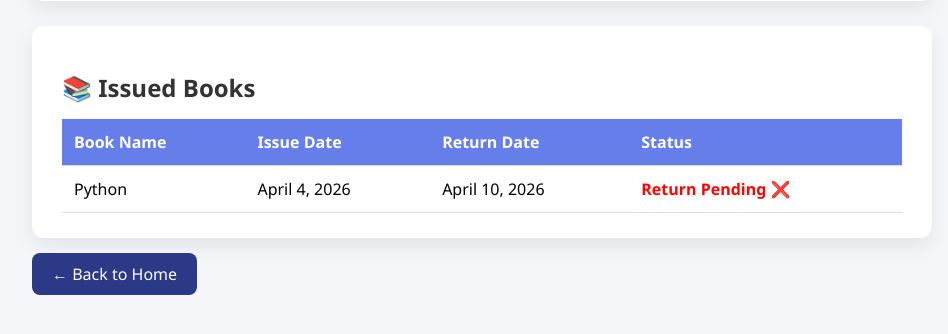
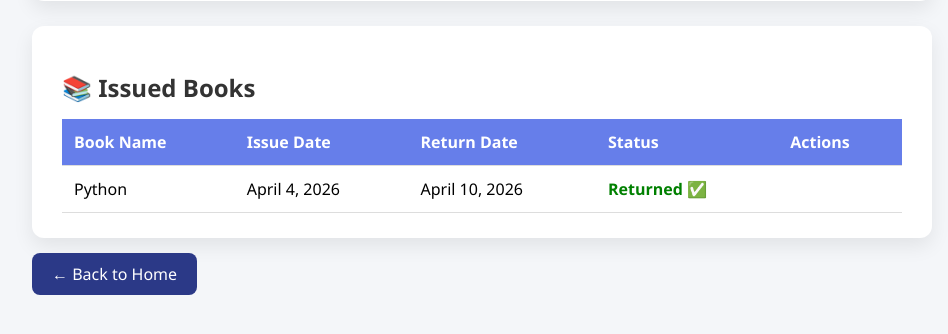
Before and after one commit to TridevSharma1/Liberary_System, a Django app: page /student/1/ in a window 1280 px wide. Shown: the part 287-621 px from the top of the page, without its empty margins (158-1106 px from the left). Run offline with Django 5.2, Linux system fonts and the light colour scheme; data comes from the database, SQL or seed files in the repository; both versions use the stored data as it was after the commit.

Commit message:
Action That Book iS Returned

```diff
--- a/library_project/library_app/models.py
+++ b/library_project/library_app/models.py
@@ -41,6 +41,7 @@
     book = models.ForeignKey(Book, on_delete=models.CASCADE)
     issue_date = models.DateField(auto_now_add=True)
     return_date = models.DateField(null=True, blank=True)
+    is_returned = models.BooleanField(default=False)
 
     def __str__(self):
         return f"{self.student} - {self.book}"
--- a/library_project/library_app/templates/student_detail.html
+++ b/library_project/library_app/templates/student_detail.html
@@ -121,6 +121,7 @@
                     <th>Issue Date</th>
                     <th>Return Date</th>
                     <th>Status</th>
+                    <th>Actions</th>
                 </tr>
 
                 {% for issue in issued_books %}
@@ -137,12 +138,16 @@
                         {% endif %}
                     </td>
 
-                    <!-- ✅ ADD THIS COLUMN -->
+                    <td>
+                        {% if not issue.is_returned %}
+                        <a href="{% url 'return_book' issue.id %}" class="btn btn-primary" style="padding: 5px 10px; background: #28a745; color: white; text-decoration: none; border-radius: 4px;">Mark Returned</a>
+                        {% endif %}
+                    </td>
 
                 </tr>
                 {% empty %}
                 <tr>
-                    <td colspan="4" class="no-data">No books issued</td>
+                    <td colspan="5" class="no-data">No books issued</td>
                 </tr>
                 {% endfor %}
             </table>
--- a/library_project/library_app/urls.py
+++ b/library_project/library_app/urls.py
@@ -7,5 +7,6 @@
     path('add-book/', views.add_book, name='add_book'),
     path('issue-book/', views.issue_book, name='issue_book'),
     path('student/<int:student_id>/', views.student_detail, name='student_detail'),
+    path('return-book/<int:issue_id>/', views.return_book, name='return_book'),
     path('search-student/', views.search_student, name='search_student'),
 ]
--- a/library_project/library_app/views.py
+++ b/library_project/library_app/views.py
@@ -55,6 +55,16 @@
     })
 
 
+def return_book(request, issue_id):
+    issue = IssueBook.objects.get(id=issue_id)
+    if not issue.is_returned:
+        issue.is_returned = True
+        issue.book.available = True
+        issue.book.save()
+        issue.save()
+    return redirect('student_detail', student_id=issue.student.id)
+
+
 def issue_list(request):
     issues = IssueBook.objects.all()
     return render(request, 'student_detail.html', {'issues': issues})
```
Also changed, not shown: library_project/db.sqlite3, library_project/library_app/migrations/0003_issuebook_is_returned_alter_profile_role.py (added).
